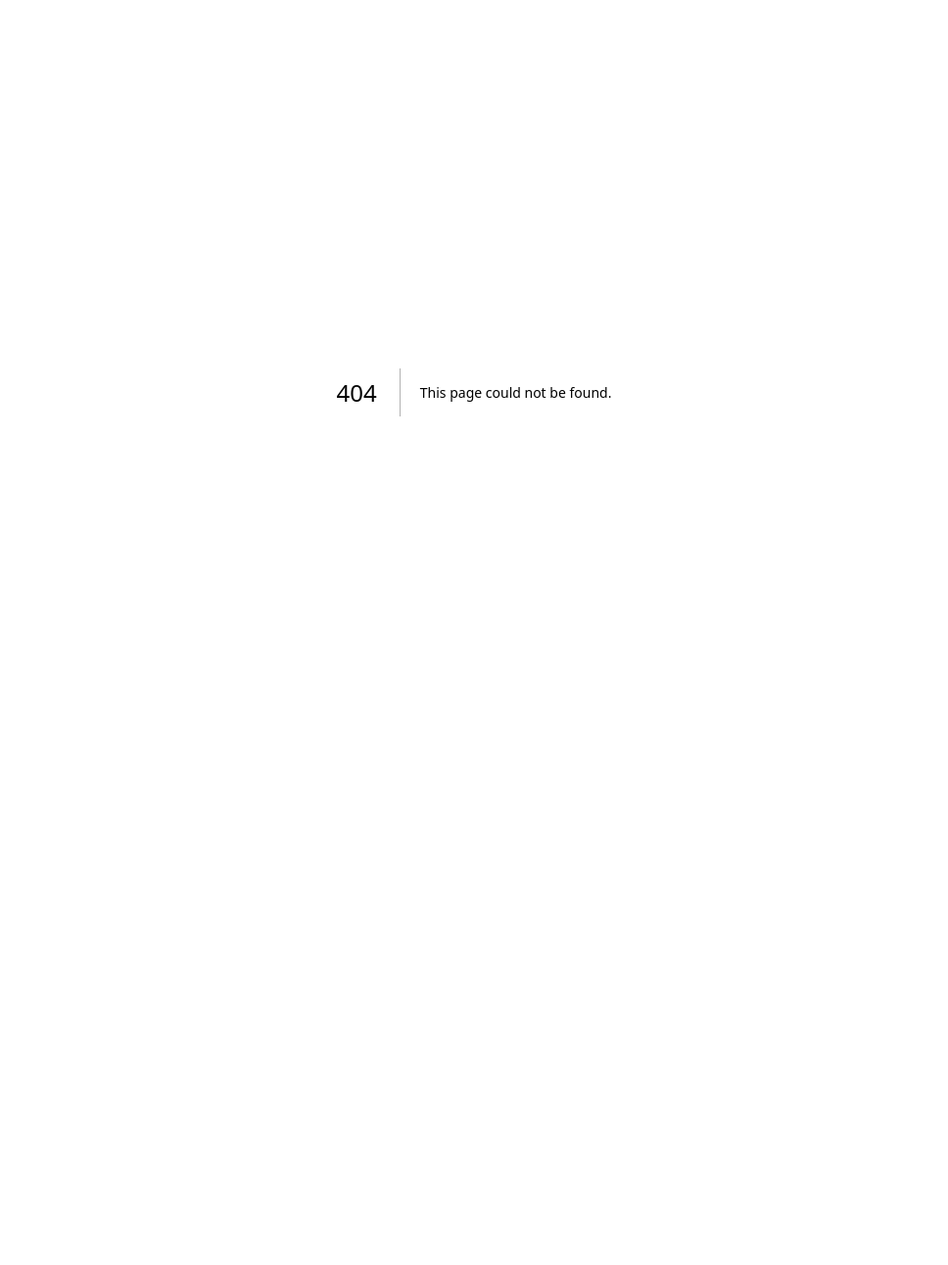
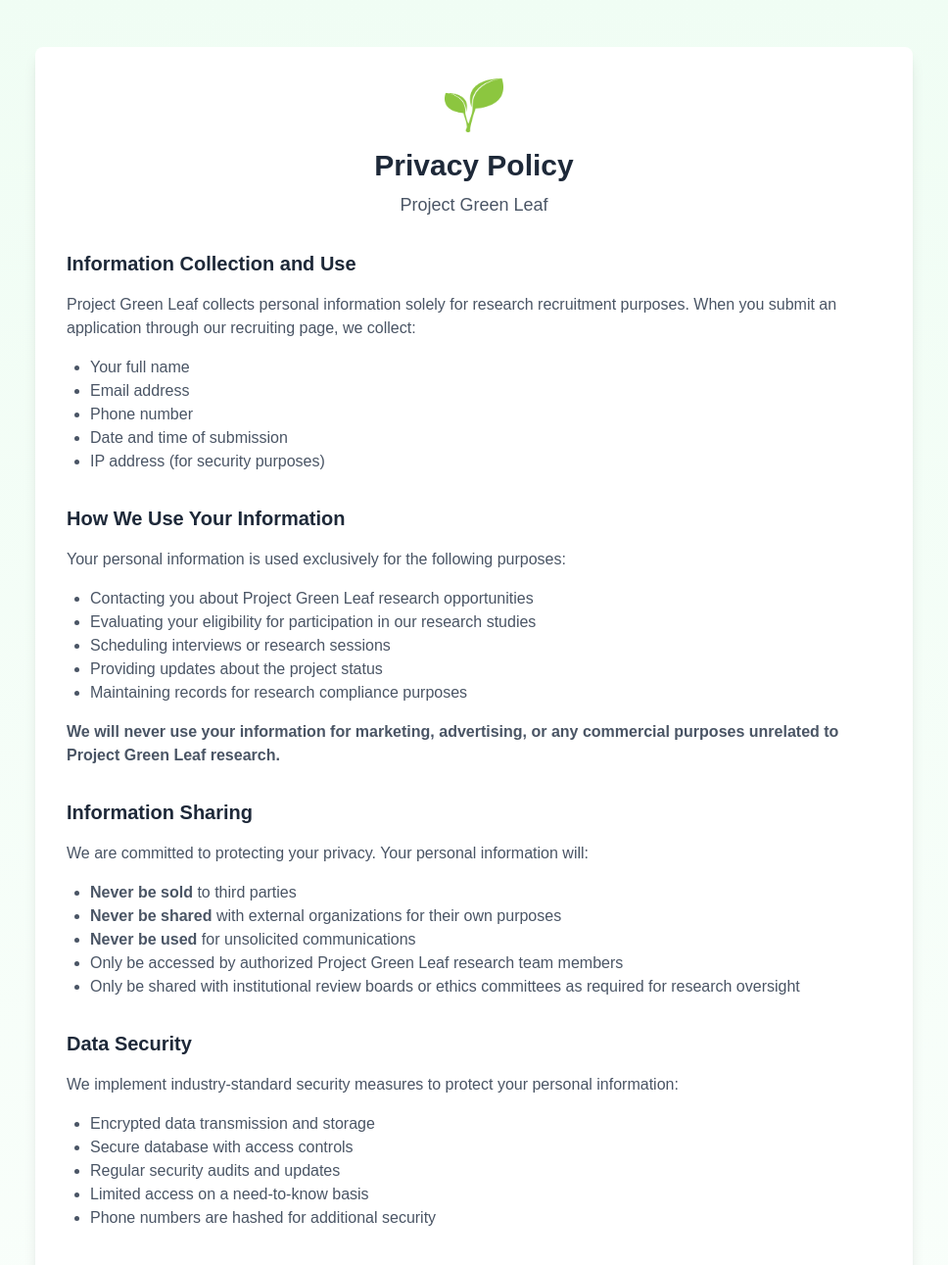
Before and after one commit to MattManna0/pglnew, a Next.js app: page /privacy in a window 1280 px wide. Before the commit this address had no page. Shown: the top 1291 px of the page at 98% size, without its empty margins (156-1124 px from the left). Before the commit the page ends 800 px from the top, so only its background shows below. Built offline with nearby package versions, Linux system fonts and the light colour scheme.

Commit message:
priv pol

```diff
--- /dev/null
+++ b/app/privacy/page.tsx
@@ -0,0 +1,153 @@
+import Image from 'next/image';
+import Link from 'next/link';
+
+export default function Privacy() {
+  return (
+    <div className="min-h-screen bg-gradient-to-b from-green-50 to-white py-12 px-4">
+      <div className="max-w-4xl mx-auto bg-white rounded-lg shadow-lg p-8">
+        <div className="text-center mb-8">
+          <Image
+            src="/greenleaf.png"
+            alt="Green Leaf Logo"
+            width={60}
+            height={60}
+            className="mx-auto mb-4"
+            priority
+          />
+          <h1 className="text-3xl font-bold text-gray-800 mb-2">
+            Privacy Policy
+          </h1>
+          <h2 className="text-lg text-gray-600">
+            Project Green Leaf
+          </h2>
+        </div>
+
+        <div className="prose max-w-none">
+          <section className="mb-8">
+            <h3 className="text-xl font-semibold text-gray-800 mb-4">Information Collection and Use</h3>
+            <p className="text-gray-600 mb-4">
+              Project Green Leaf collects personal information solely for research recruitment purposes.
+              When you submit an application through our recruiting page, we collect:
+            </p>
+            <ul className="list-disc pl-6 text-gray-600 mb-4">
+              <li>Your full name</li>
+              <li>Email address</li>
+              <li>Phone number</li>
+              <li>Date and time of submission</li>
+              <li>IP address (for security purposes)</li>
+            </ul>
+          </section>
+
+          <section className="mb-8">
+            <h3 className="text-xl font-semibold text-gray-800 mb-4">How We Use Your Information</h3>
+            <p className="text-gray-600 mb-4">
+              Your personal information is used exclusively for the following purposes:
+            </p>
+            <ul className="list-disc pl-6 text-gray-600 mb-4">
+              <li>Contacting you about Project Green Leaf research opportunities</li>
+              <li>Evaluating your eligibility for participation in our research studies</li>
+              <li>Scheduling interviews or research sessions</li>
+              <li>Providing updates about the project status</li>
+              <li>Maintaining records for research compliance purposes</li>
+            </ul>
+            <p className="text-gray-600">
+              <strong>We will never use your information for marketing, advertising, or any commercial purposes unrelated to Project Green Leaf research.</strong>
+            </p>
+          </section>
+
+          <section className="mb-8">
+            <h3 className="text-xl font-semibold text-gray-800 mb-4">Information Sharing</h3>
+            <p className="text-gray-600 mb-4">
+              We are committed to protecting your privacy. Your personal information will:
+            </p>
+            <ul className="list-disc pl-6 text-gray-600 mb-4">
+              <li><strong>Never be sold</strong> to third parties</li>
+              <li><strong>Never be shared</strong> with external organizations for their own purposes</li>
+              <li><strong>Never be used</strong> for unsolicited communications</li>
+              <li>Only be accessed by authorized Project Green Leaf research team members</li>
+              <li>Only be shared with institutional review boards or ethics committees as required for research oversight</li>
+            </ul>
+          </section>
+
+          <section className="mb-8">
+            <h3 className="text-xl font-semibold text-gray-800 mb-4">Data Security</h3>
+            <p className="text-gray-600 mb-4">
+              We implement industry-standard security measures to protect your personal information:
+            </p>
+            <ul className="list-disc pl-6 text-gray-600 mb-4">
+              <li>Encrypted data transmission and storage</li>
+              <li>Secure database with access controls</li>
+              <li>Regular security audits and updates</li>
+              <li>Limited access on a need-to-know basis</li>
+              <li>Phone numbers are hashed for additional security</li>
+            </ul>
+          </section>
+
+          <section className="mb-8">
+            <h3 className="text-xl font-semibold text-gray-800 mb-4">Data Retention</h3>
+            <p className="text-gray-600">
+              Your personal information will be retained only as long as necessary for Project Green Leaf research purposes.
+              Typically, this means your information will be kept for the duration of the active recruitment period and
+              any ongoing research studies you may participate in, plus any additional time required by institutional
+              record-keeping policies or legal requirements.
+            </p>
+          </section>
+
+          <section className="mb-8">
+            <h3 className="text-xl font-semibold text-gray-800 mb-4">Your Rights</h3>
+            <p className="text-gray-600 mb-4">You have the right to:</p>
+            <ul className="list-disc pl-6 text-gray-600 mb-4">
+              <li>Request access to your personal information</li>
+              <li>Request correction of inaccurate information</li>
+              <li>Request deletion of your information (subject to research requirements)</li>
+              <li>Withdraw from consideration for Project Green Leaf at any time</li>
+              <li>Ask questions about how your information is used</li>
+            </ul>
+          </section>
+
+          <section className="mb-8">
+            <h3 className="text-xl font-semibold text-gray-800 mb-4">Contact Information</h3>
+            <p className="text-gray-600 mb-4">
+              If you have questions about this privacy policy or how your information is handled,
+              please contact the Project Green Leaf research team:
+            </p>
+            <div className="bg-gray-50 p-4 rounded-md text-gray-600">
+              <p><strong>Project Green Leaf Research Team</strong></p>
+              <p>Email: [Contact Email]</p>
+              <p>Phone: [Contact Phone]</p>
+              <p>Address: [Institution Address]</p>
+            </div>
+          </section>
+
+          <section className="mb-8">
+            <h3 className="text-xl font-semibold text-gray-800 mb-4">Changes to This Policy</h3>
+            <p className="text-gray-600">
+              This privacy policy may be updated periodically to reflect changes in our research practices
+              or legal requirements. Any significant changes will be communicated to participants who have
+              provided their contact information. The effective date of this policy is displayed below.
+            </p>
+          </section>
+
+          <div className="border-t pt-6 mt-8">
+            <p className="text-sm text-gray-500 text-center">
+              <strong>Effective Date:</strong> {new Date().toLocaleDateString('en-US', {
+                year: 'numeric',
+                month: 'long',
+                day: 'numeric'
+              })}
+            </p>
+          </div>
+        </div>
+
+        <div className="mt-8 text-center">
+          <Link
+            href="/recruiting"
+            className="inline-flex items-center px-6 py-3 bg-green-600 text-white rounded-md hover:bg-green-700 transition-colors"
+          >
+            ← Back to Application
+          </Link>
+        </div>
+      </div>
+    </div>
+  );
+}
--- a/app/recruiting/page.tsx
+++ b/app/recruiting/page.tsx
@@ -154,6 +154,15 @@ export default function Recruiting() {
           </button>
         </form>
 
+        <div className="mt-4 text-center">
+          <a
+            href="/privacy"
+            className="text-sm text-gray-600 hover:text-green-600 underline transition-colors"
+          >
+            Privacy Policy
+          </a>
+        </div>
+
         {message && (
           <div className={`mt-4 p-3 rounded-md text-sm ${
             message.includes('successfully')
```
